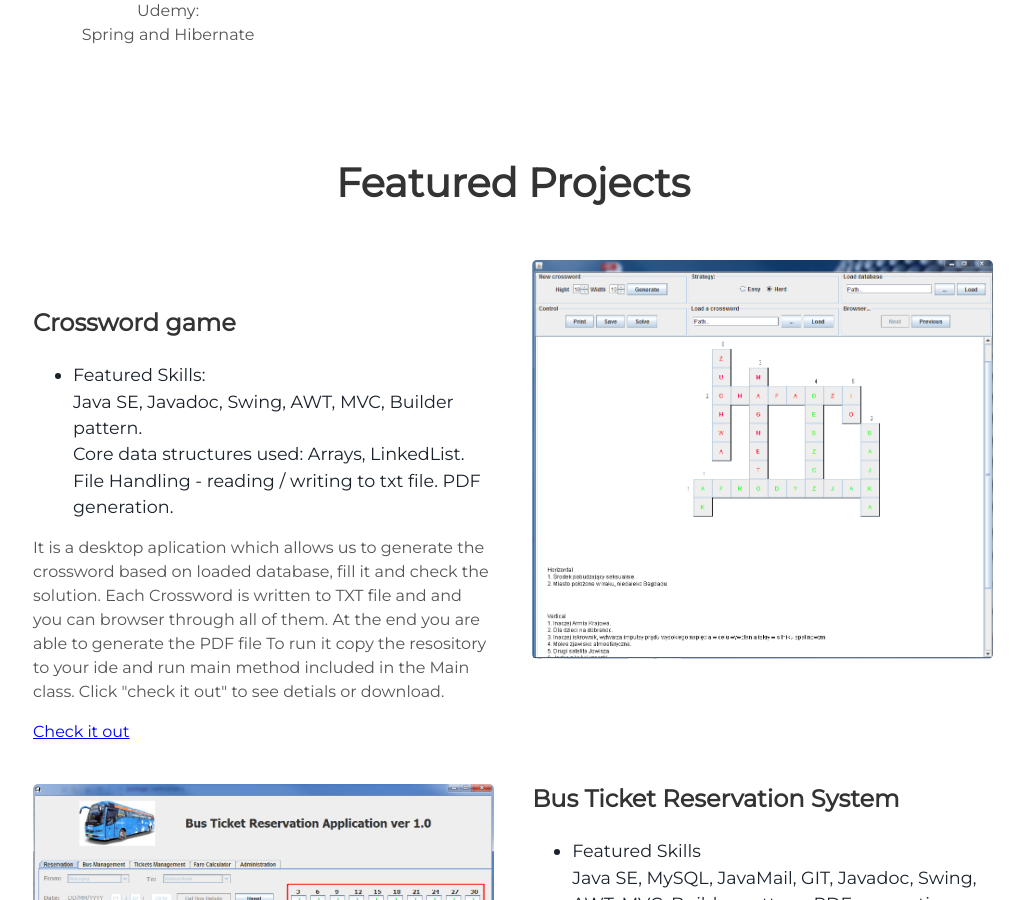
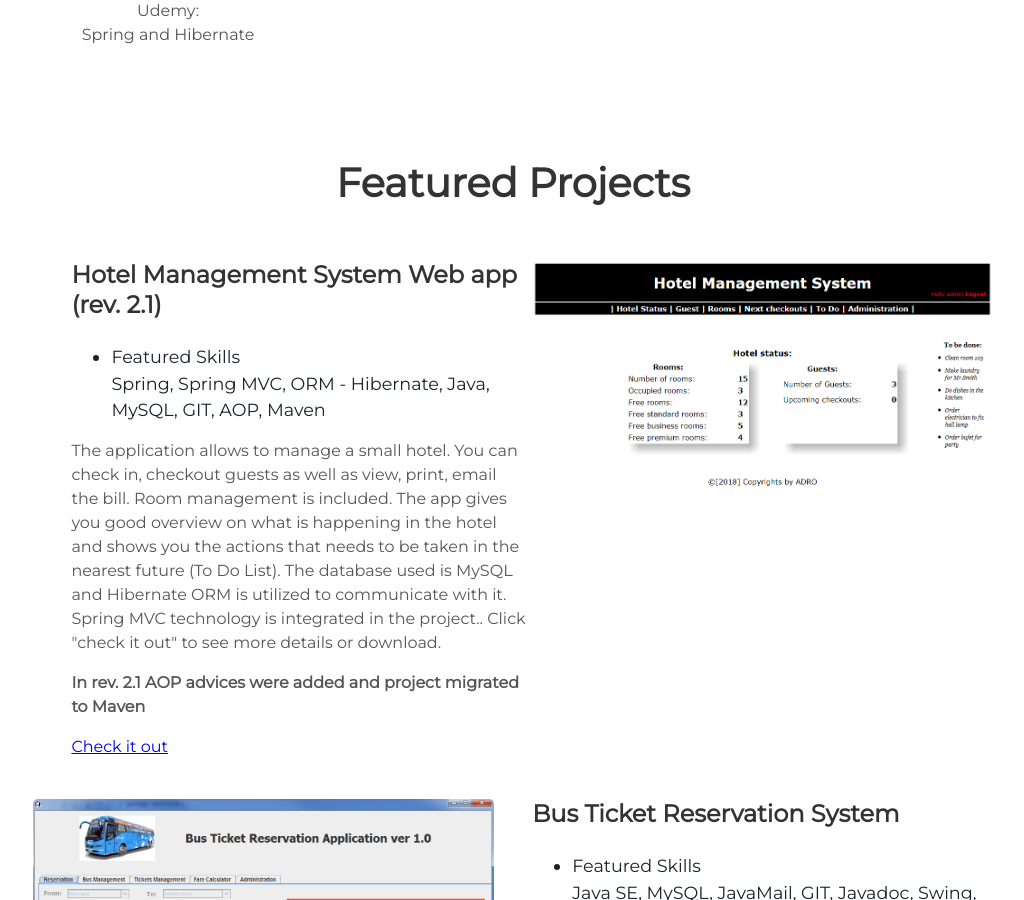
Before and after one commit to adeq123/myWebSite, a Jekyll site: the page built from index.html, in a window 1280 px wide and 900 px high, scrolled down 1960 px. Shown: the whole window, without its empty margins (127-1151 px from the left). Built offline with Jekyll 4.4.1, drawn with Linux system fonts in a browser that asks for light colours; some of the changed text lies outside the part shown.

Commit message:
HMS rev2.1 added

```diff
--- a/_includes/projects.html
+++ b/_includes/projects.html
@@ -1,22 +1,24 @@
 <div class="user-details">
   <h1> Featured Projects </h1>
 </div>
+
 <div class="user-projects">
   <div class="images-right">
-    <img alt="Hard Strategy" src="{{ "/assets/img/Hard.png" | prepend: site.baseurl }}" />
+    <img alt="HMS" src="{{ "/assets/img/hms.png" | prepend: site.baseurl }}" />
   </div>
-  <div class="contents">
-    <h3> Crossword game </h3>
+  <div class="contents-right">
+    <h3> Hotel Management System Web app (rev. 2.1) </h3>
     <ul>
-      <li> Featured Skills:
-	<br>Java SE, Javadoc, Swing, AWT, MVC, Builder pattern.
-	<br>Core data structures used: Arrays, LinkedList.
-	<br>File Handling - reading / writing to txt file. PDF generation.</li>
+      <li> Featured Skills
+	<br> Spring, Spring MVC, ORM - Hibernate, Java, MySQL, GIT, AOP, Maven</li>
     </ul>
-    <p>It is a desktop aplication which allows us to generate the crossword based on loaded database, fill it and check the solution. Each Crossword is written to TXT file and and you can browser through all of them. At the end you are able to generate the PDF file To run it copy the resository to your ide and run main method included in the Main class. Click "check it out" to see detials or download.</p>
-    <a class="a project link" href="https://github.com/adeq123/crossword/blob/master/README.md">Check it out</a>
+    <p>The application allows to manage a small hotel. You can check in, checkout guests as well as view, print, email the bill. Room management is included. The app gives you good overview on what is happening in the hotel and shows you the actions that needs to be taken in the nearest future (To Do List). The database used is MySQL and Hibernate ORM is utilized to communicate with it.  Spring MVC technology is integrated in the project.. Click "check it out" to see more details or download.</p>
+    <p><b>In rev. 2.1 AOP advices were added and project migrated to Maven</b></p>
+	<a class="a project link" href = "https://github.com/adeq123/Hotel-Management-System/blob/master/README.md">Check it out</a>
+
   </div>
 </div>
+
 <div class="user-projects">
   <div class="images-left">
     <img alt="BTRS" src="{{ "/assets/img/BTRS.png" | prepend: site.baseurl }}" />
@@ -34,16 +36,29 @@
   </div>
 </div>
 
-
-
-
+<div class="user-projects">
+  <div class="images-right">
+    <img alt="Hard Strategy" src="{{ "/assets/img/Hard.png" | prepend: site.baseurl }}" />
+  </div>
+  <div class="contents">
+    <h3> Crossword game </h3>
+    <ul>
+      <li> Featured Skills:
+	<br>Java SE, Javadoc, Swing, AWT, MVC, Builder pattern.
+	<br>Core data structures used: Arrays, LinkedList.
+	<br>File Handling - reading / writing to txt file. PDF generation.</li>
+    </ul>
+    <p>It is a desktop aplication which allows us to generate the crossword based on loaded database, fill it and check the solution. Each Crossword is written to TXT file and and you can browser through all of them. At the end you are able to generate the PDF file To run it copy the resository to your ide and run main method included in the Main class. Click "check it out" to see detials or download.</p>
+    <a class="a project link" href="https://github.com/adeq123/crossword/blob/master/README.md">Check it out</a>
+  </div>
+</div>
 
 <div class="user-projects">
-  <div class="images-right">
+  <div class="images-left">
     <img alt="HMS" src="{{ "/assets/img/hms.png" | prepend: site.baseurl }}" />
   </div>
-  <div class="contents-right">
-    <h3> Hotel Management System Web app </h3>
+  <div class="contents-left">
+    <h3> Hotel Management System Web app (rev. 1.0)</h3>
     <ul>
       <li> Featured Skills
 	<br> Spring, Spring MVC, ORM - Hibernate, Java, MySQL, GIT</li>
@@ -55,10 +70,10 @@
 </div>
 
 <div class="user-projects">
-  <div class="images-left">
+  <div class="images-right">
     <img alt="CRM" src="{{ "/assets/img/customerList.png" | prepend: site.baseurl }}" />
   </div>
-  <div class="contents-left">
+  <div class="contents-right">
     <h3> CRM - Customer Relationship Management Web app </h3>
     <ul>
       <li> Featured Skills
```
